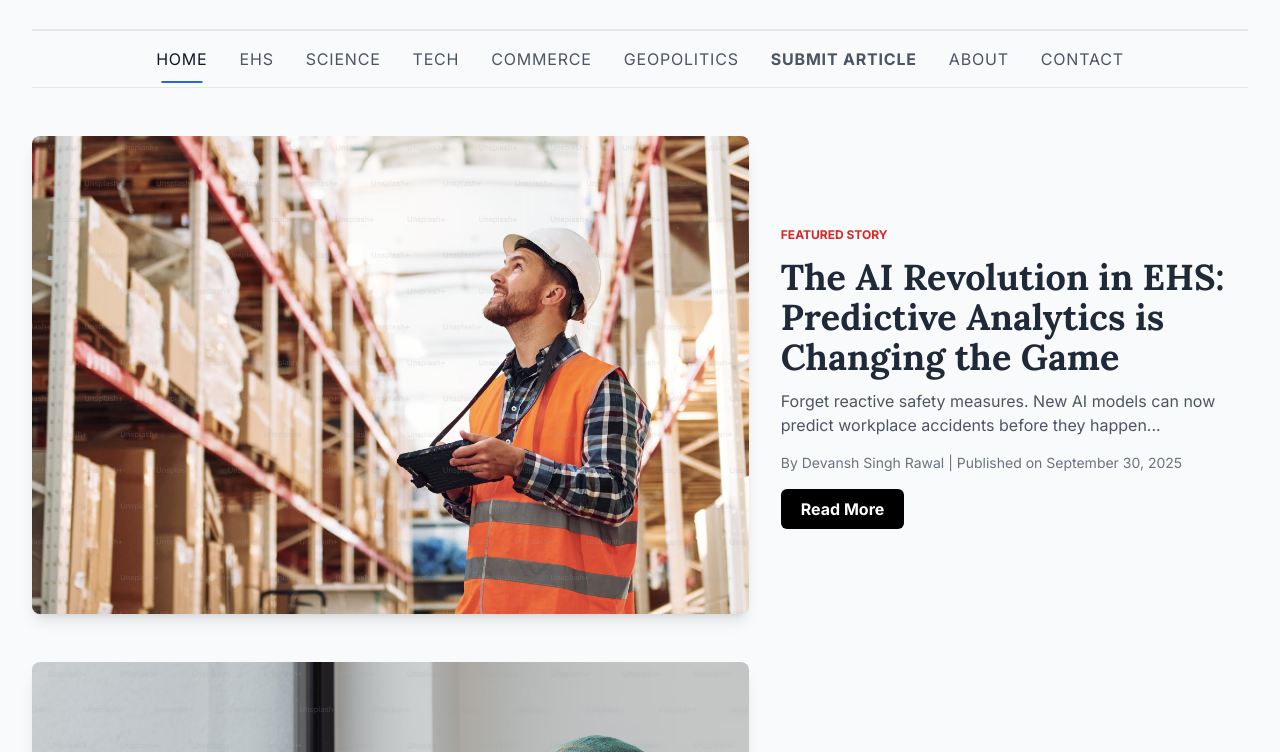
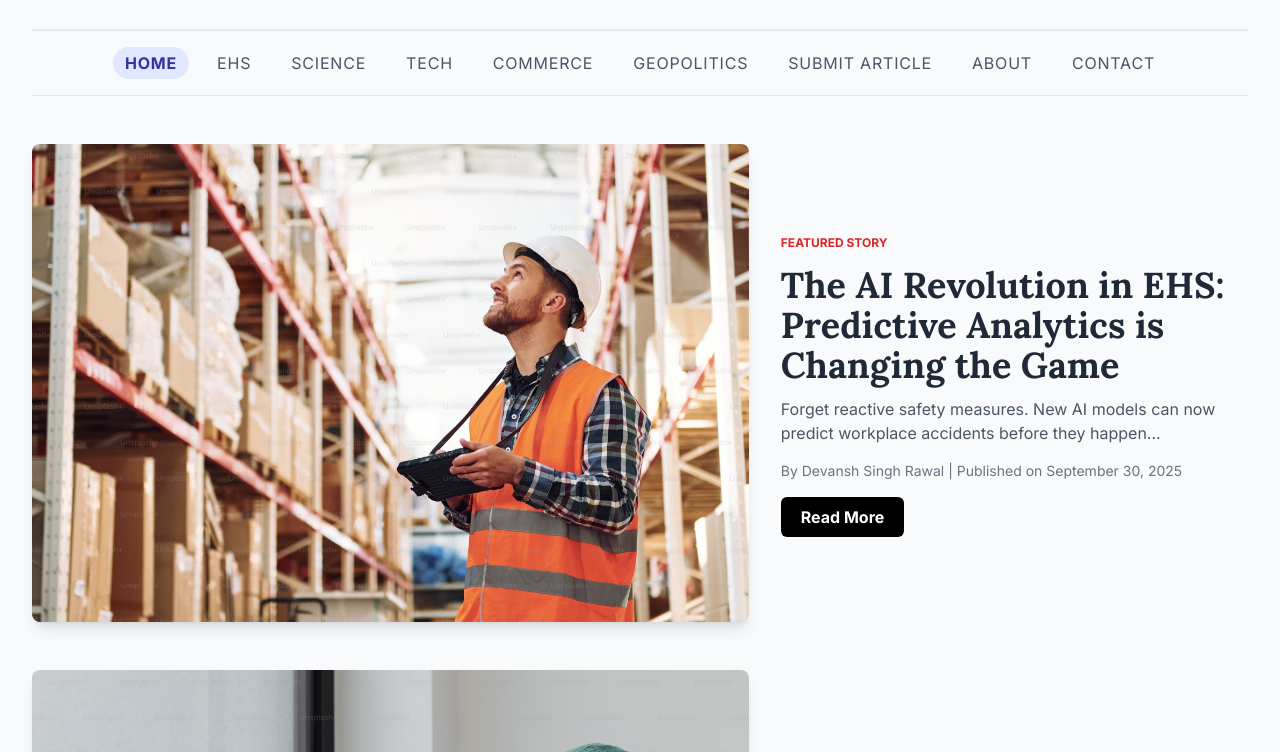
Before and after one commit to derawvibes/derawsite, a plain HTML site: page index.html in a window 1280 px wide. Shown: the part 127-879 px from the top of the page. Drawn offline with nearby package versions, Linux system fonts and the light colour scheme.

Commit message:
Add index.html and .DS_Store

```diff
--- a/index.html
+++ b/index.html
@@ -28,20 +28,11 @@
         /* Add pointer cursor to article cards to indicate they are clickable */
         .article-card { cursor: pointer; }
 
-        /* --- NEW: Style for the active navigation link --- */
+        /* --- UPDATED: Style for the active navigation link --- */
         .active-nav-link {
-            color: #111827; /* Darker text color for active link */
-            position: relative;
-        }
-        .active-nav-link::after {
-            content: '';
-            position: absolute;
-            bottom: -6px; /* Position the underline */
-            left: 50%;
-            transform: translateX(-50%);
-            width: 80%; /* Width of the underline */
-            height: 2px;
-            background-color: #2563eb; /* Blue underline */
+            background-color: #e0e7ff; /* A light indigo background */
+            color: #3730a3; /* A strong indigo text for contrast */
+            font-weight: 600; /* Make active link a bit bolder */
         }
     </style>
 </head>
@@ -61,18 +52,18 @@
 
             <!-- Navigation Bar -->
             <nav class="py-4 border-b border-gray-200 sticky top-0 bg-gray-50/90 backdrop-blur-sm z-20">
-                <ul class="flex justify-center flex-wrap space-x-4 sm:space-x-8 text-sm sm:text-base font-medium uppercase tracking-wider text-gray-600">
+                <ul class="flex justify-center flex-wrap items-center gap-y-2 gap-x-2 sm:gap-x-4 text-sm sm:text-base font-medium uppercase tracking-wider text-gray-600">
                     <!-- The active-nav-link class will be dynamically added by JavaScript -->
-                    <li><a href="#page-home" class="nav-item hover:text-black transition duration-300 py-2">Home</a></li>
-                    <li><a href="#page-ehs" class="nav-item hover:text-black transition duration-300 py-2">EHS</a></li>
-                    <li><a href="#page-science" class="nav-item hover:text-black transition duration-300 py-2">Science</a></li>
-                    <li><a href="#page-tech" class="nav-item hover:text-black transition duration-300 py-2">Tech</a></li>
-                    <li><a href="#page-commerce" class="nav-item hover:text-black transition duration-300 py-2">Commerce</a></li>
-                    <li><a href="#page-geopolitics" class="nav-item hover:text-black transition duration-300 py-2">Geopolitics</a></li>
-                    <!-- UPDATED: Removed hardcoded blue color. It will be styled like other links until the user is on that page. -->
-                    <li><a href="#page-submit" class="nav-item font-bold hover:text-blue-600 transition duration-300 py-2">Submit Article</a></li>
-                    <li><a href="#page-about" class="nav-item hover:text-black transition duration-300 py-2">About</a></li>
-                    <li><a href="#page-contact" class="nav-item hover:text-black transition duration-300 py-2">Contact</a></li>
+                    <!-- UPDATED: All nav items have consistent padding and are rounded for the pill shape. Gap is used for better responsive spacing. -->
+                    <li><a href="#page-home" class="nav-item inline-block hover:text-black transition-colors duration-300 px-3 py-1 rounded-full">Home</a></li>
+                    <li><a href="#page-ehs" class="nav-item inline-block hover:text-black transition-colors duration-300 px-3 py-1 rounded-full">EHS</a></li>
+                    <li><a href="#page-science" class="nav-item inline-block hover:text-black transition-colors duration-300 px-3 py-1 rounded-full">Science</a></li>
+                    <li><a href="#page-tech" class="nav-item inline-block hover:text-black transition-colors duration-300 px-3 py-1 rounded-full">Tech</a></li>
+                    <li><a href="#page-commerce" class="nav-item inline-block hover:text-black transition-colors duration-300 px-3 py-1 rounded-full">Commerce</a></li>
+                    <li><a href="#page-geopolitics" class="nav-item inline-block hover:text-black transition-colors duration-300 px-3 py-1 rounded-full">Geopolitics</a></li>
+                    <li><a href="#page-submit" class="nav-item inline-block hover:text-blue-600 transition-colors duration-300 px-3 py-1 rounded-full">Submit Article</a></li>
+                    <li><a href="#page-about" class="nav-item inline-block hover:text-black transition-colors duration-300 px-3 py-1 rounded-full">About</a></li>
+                    <li><a href="#page-contact" class="nav-item inline-block hover:text-black transition-colors duration-300 px-3 py-1 rounded-full">Contact</a></li>
                 </ul>
             </nav>
 
```
Also changed, not shown: 1 other file.
